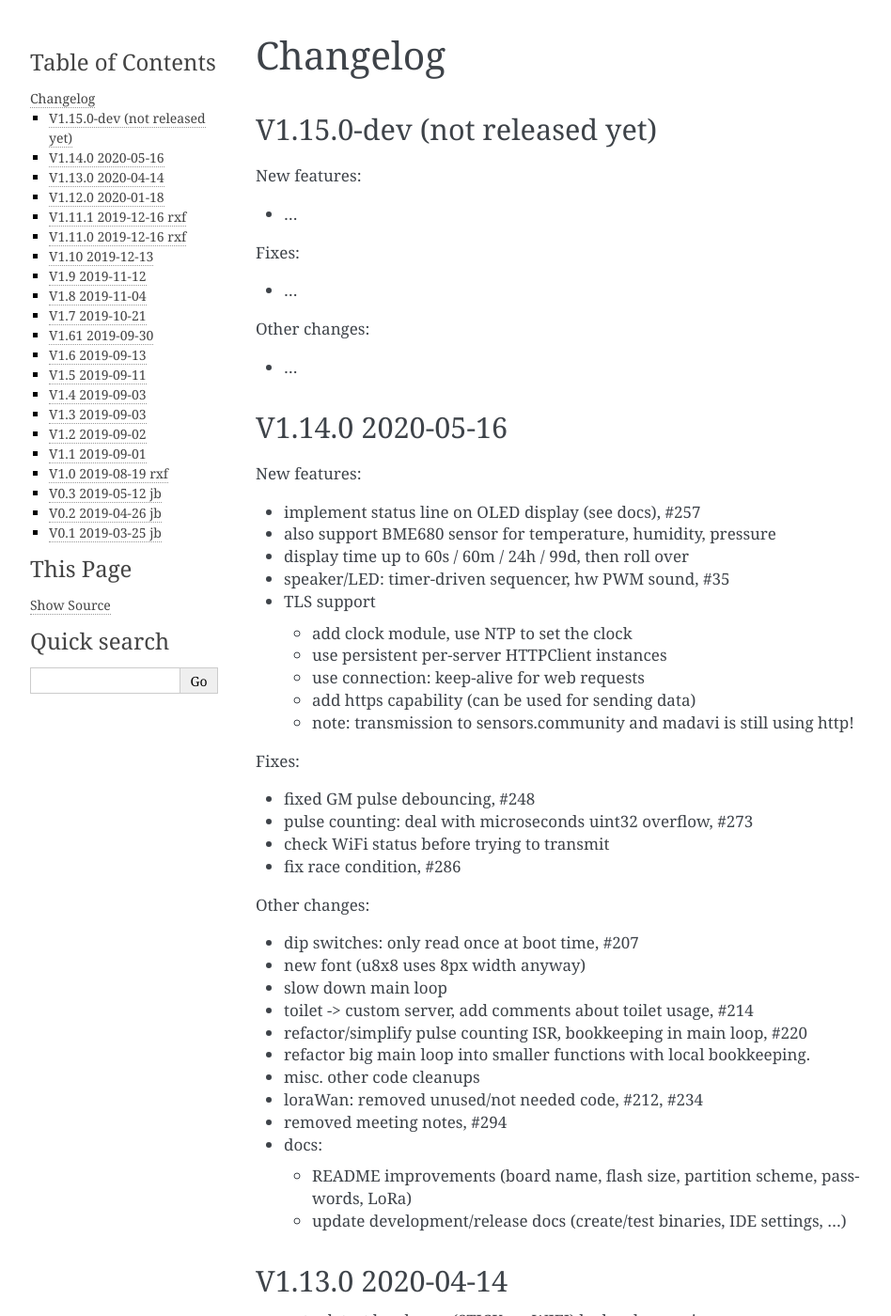
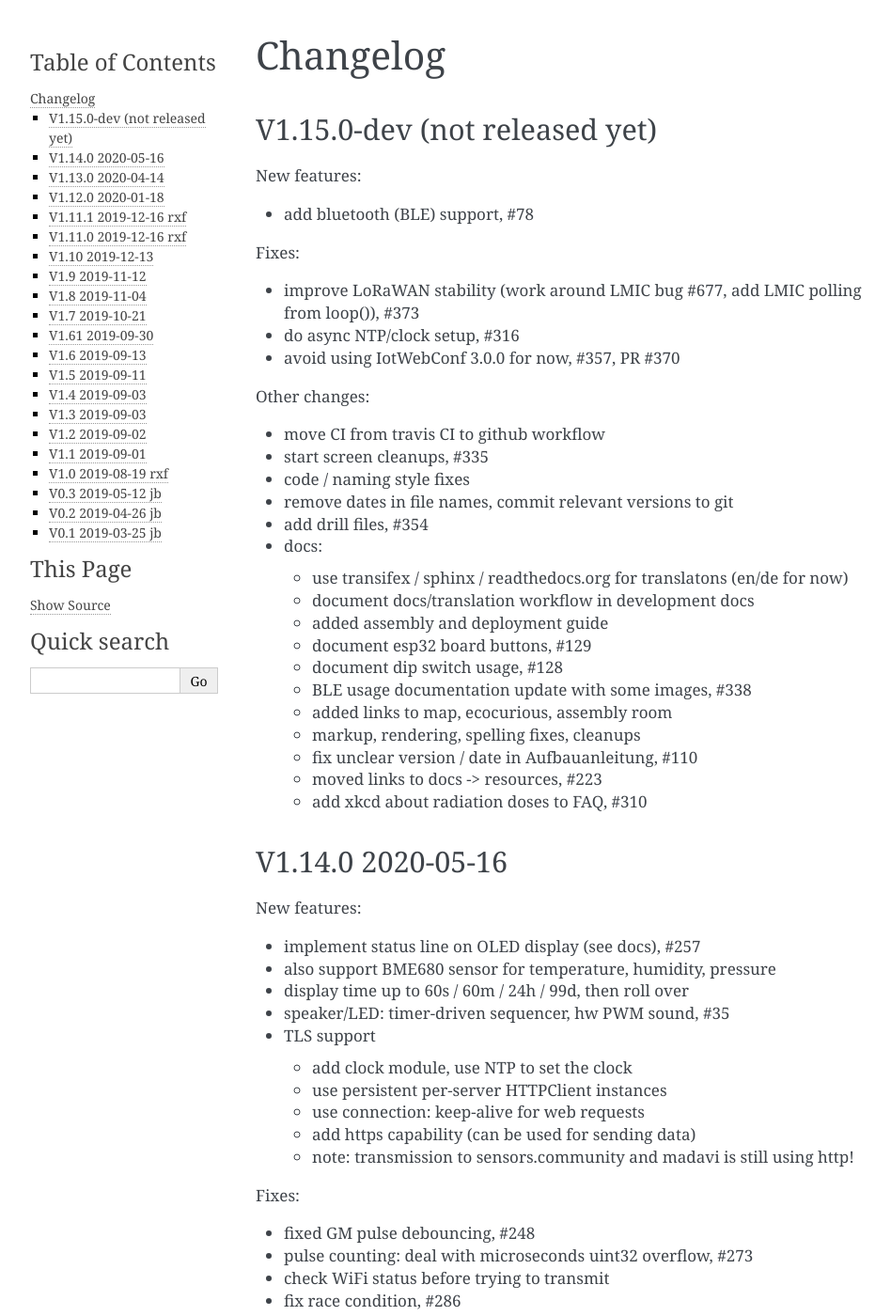
Before and after one commit to ecocurious2/MultiGeiger, a Sphinx documentation site: the page built from docs/source/changes.rst, in a window 1280 px wide and 1400 px high. Shown: the whole window at 94% size, without its empty margins (148-1096 px from the left). Built offline with Sphinx 7.4.7, drawn with Linux system fonts in a browser that asks for light colours.

Commit message:
update CHANGES

```diff
--- a/docs/source/changes.rst
+++ b/docs/source/changes.rst
@@ -8,15 +8,35 @@ V1.15.0-dev (not released yet)
 
 New features:
 
-* ...
+* add bluetooth (BLE) support, #78
 
 Fixes:
 
-* ...
+* improve LoRaWAN stability (work around LMIC bug #677, add LMIC polling
+  from loop()), #373
+* do async NTP/clock setup, #316
+* avoid using IotWebConf 3.0.0 for now, #357, PR #370
 
 Other changes:
 
-* ...
+* move CI from travis CI to github workflow
+* start screen cleanups, #335
+* code / naming style fixes
+* remove dates in file names, commit relevant versions to git
+* add drill files, #354
+* docs:
+
+  - use transifex / sphinx / readthedocs.org for translatons (en/de for now)
+  - document docs/translation workflow in development docs
+  - added assembly and deployment guide
+  - document esp32 board buttons, #129
+  - document dip switch usage, #128
+  - BLE usage documentation update with some images, #338
+  - added links to map, ecocurious, assembly room
+  - markup, rendering, spelling fixes, cleanups
+  - fix unclear version / date in Aufbauanleitung, #110
+  - moved links to docs -> resources, #223
+  - add xkcd about radiation doses to FAQ, #310
 
 V1.14.0 2020-05-16
 ------------------
```
